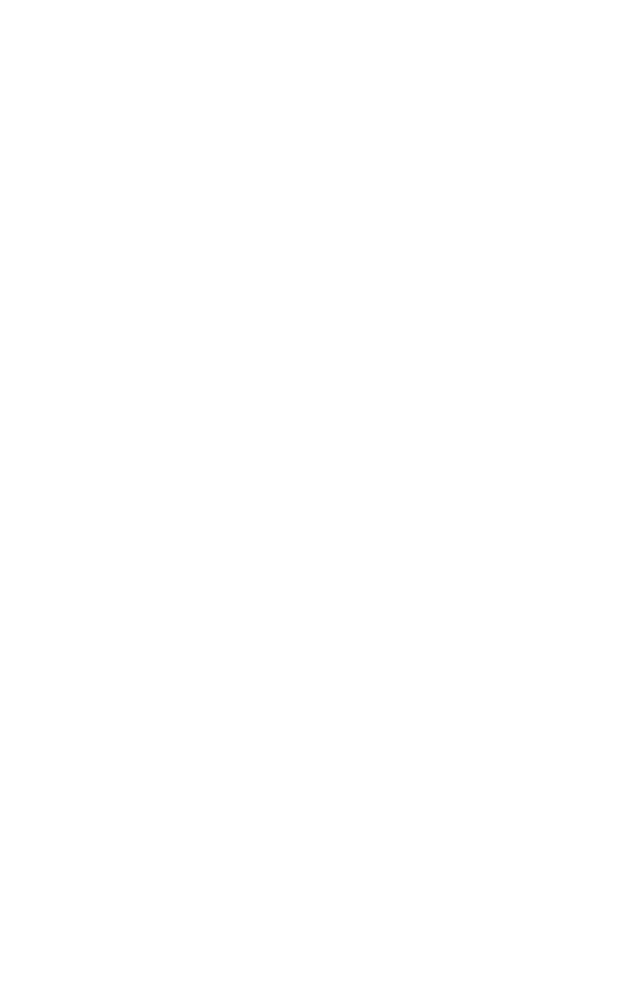
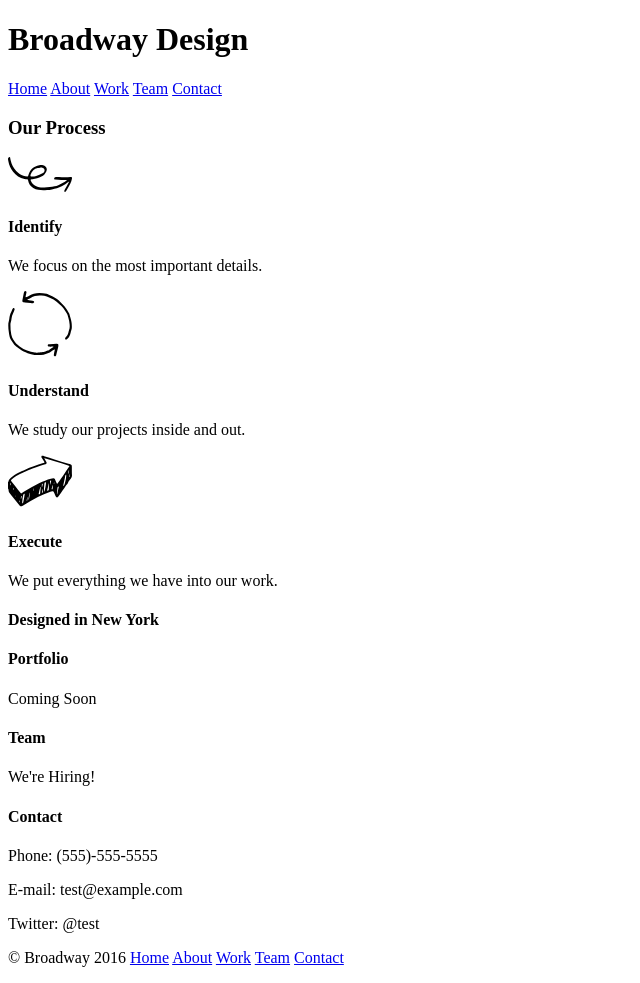
Before and after one commit to adamkalfayanjohnson/Broadway, a plain HTML site: page index.html in a window 1280 px wide. Shown: the whole page, without its empty margins (0-640 px from the left). Before the commit the page ends 800 px from the top, so only its background shows below. Drawn offline with Linux system fonts and the light colour scheme.

Commit message:
Added HTML structure, no styling yet.

```diff
--- a/index.html
+++ b/index.html
@@ -9,6 +9,90 @@
 
   <body>
 
+    <h1>Broadway Design</h1>
 
-  </body>
+    <p>
+      <a href ="#">Home</a>
+      <a href = "#">About</a>
+      <a href = "#">Work</a>
+      <a href = "#">Team</a>
+      <a href = "#">Contact</a>
+    </p>
+
+    <p>
+      <h3>Our Process</h3>
+    </p>
+
+    <p>
+      <img src = "resources/icons/identify.svg">
+    </p>
+
+    <p>
+      <h4>Identify</h4>
+    </p>
+    <p>We focus on the most important details.</p>
+
+    <p>
+      <img src = "resources/icons/understand.svg">
+    </p>
+
+    <p>
+      <h4>Understand</h4>
+    </p>
+
+    <p>We study our projects inside and out.</p>
+
+    <p>
+      <img src = "resources/icons/execute.svg">
+    </p>
+
+    <p>
+      <h4>Execute</h4>
+    </p>
+
+    <p>We put everything we have into our work.</p>
+
+    <p>
+      <h4>Designed in New York</h4>
+    </p>
+
+    <p>
+      <h4>Portfolio</h4>
+    </p>
+    <p>
+      Coming Soon
+    </p>
+
+    <p>
+      <h4>Team</h4>
+    </p>
+    <p>
+      We're Hiring!
+    </p>
+
+    <p>
+      <h4>Contact</h4>
+    </p>
+    <p>
+      Phone: (555)-555-5555
+    </p>
+
+    <p>
+      E-mail: test@example.com
+    </p>
+
+    <p>
+      Twitter: @test
+    </p>
+
+    <p>
+© Broadway 2016
+<a href ="#">Home</a>
+<a href = "#">About</a>
+<a href = "#">Work</a>
+<a href = "#">Team</a>
+<a href = "#">Contact</a>
+
+    </p>
+
 </html>
```
